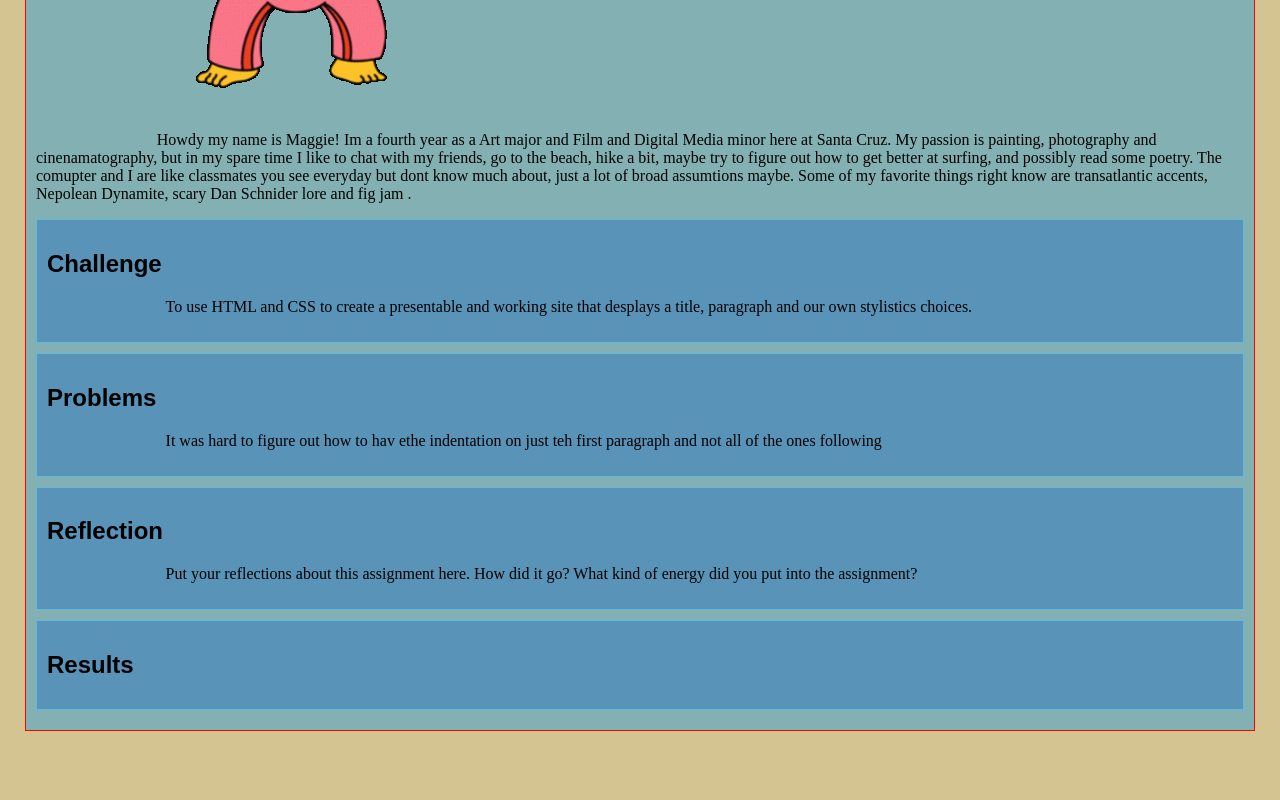
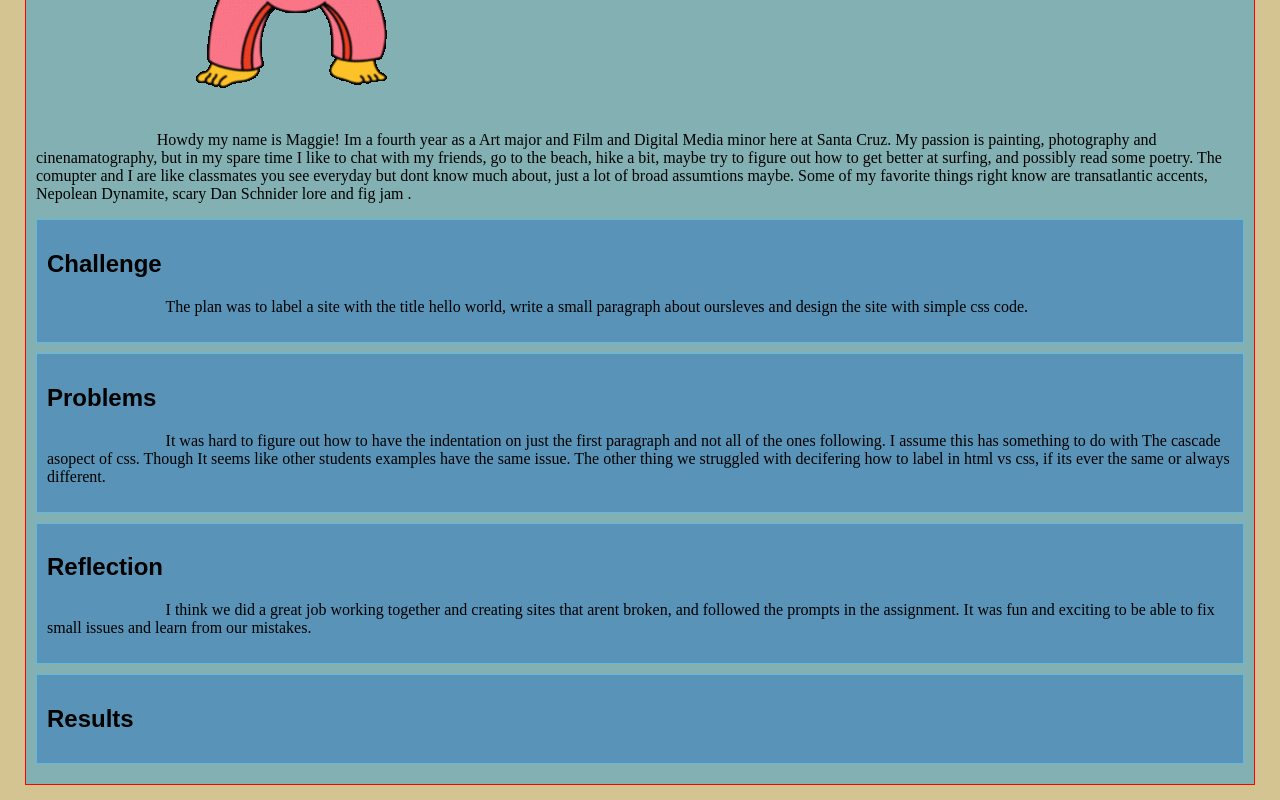
Before and after one commit to mldougherty18/art101, a plain HTML site: page lab1/index.html in a window 1280 px wide. Shown: the part 552-1352 px from the top of the page. Before the commit the page ends 1298 px from the top, so only its background shows below. Drawn offline with nearby package versions, Linux system fonts and the light colour scheme.

Commit message:
Update index.html

```diff
--- a/lab1/index.html
+++ b/lab1/index.html
@@ -1,6 +1,7 @@
 <!DOCTYPE html>
 <html>
 <head>
+	<link rel="stylesheet" type="text/css" href="css/lab.css">
 	<!-- This title is used for tabs and bookmarks -->
 	<title>Hello World</title>
 
@@ -26,6 +27,7 @@
 		<section>
 			<h1> d: Hello World :p </h1>
 			<body>
+				<div id= "section">
 				<img id="MAGGIE-dance" class="img" src="img/MAGGIE-dance.gif" alt="MAGGIE-dance">
 				<p> Howdy my name is Maggie! Im a fourth year as a Art major and Film and Digital Media minor here at Santa Cruz.
 					My passion is painting, photography and cinenamatography, but in my spare time I like to chat with my friends,
@@ -33,19 +35,20 @@
 					The comupter and I are like classmates you see everyday but dont know much about, just a lot of broad assumtions maybe.
 					Some of my favorite things right know are transatlantic accents, Nepolean Dynamite, scary Dan Schnider lore and fig jam .
 				</p>
+			</div>
 			<div class="minor-section">
 					<h2>Challenge</h2>
-					<p>To use HTML and CSS to create a presentable and working site that desplays a title, paragraph and our own stylistics choices.</p>
+					<p> The plan was to label a site with the title hello world, write a small paragraph about oursleves and design the site with simple css code.</p>
 			</div>
 
 			<div class="minor-section">
 					<h2>Problems</h2>
-					<p>It was hard to figure out how to hav ethe indentation on just teh first paragraph and not all of the ones following</p>
+					<p>It was hard to figure out how to have the indentation on just the first paragraph and not all of the ones following. I assume this has something to do with The cascade asopect of css. Though It seems like other students examples have the same issue. The other thing we struggled with decifering how to label in html vs css, if its ever the same or always different. </p>
 			</div>
 
 			<div class="minor-section">
 					<h2>Reflection</h2>
-					<p>Put your reflections about this assignment here. How did it go? What kind of energy did you put into the assignment? </p>
+					<p> I think we did a great job working together and creating sites that arent broken, and followed the prompts in the assignment. It was fun and exciting to be able to fix small issues and learn from our mistakes.  </p>
 			</div>
 
 			<div class="minor-section">
```
